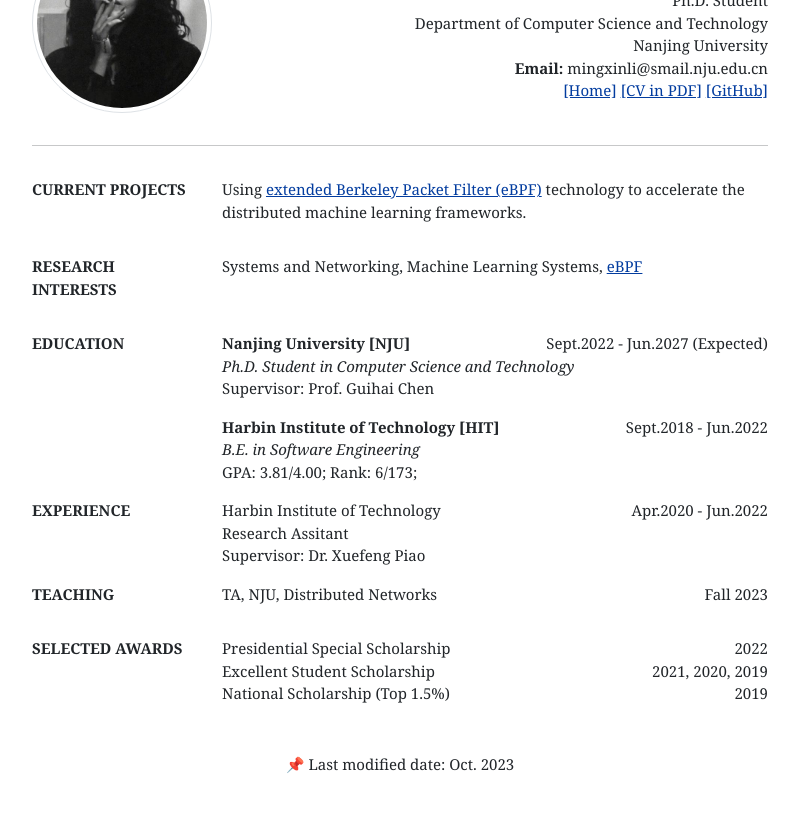
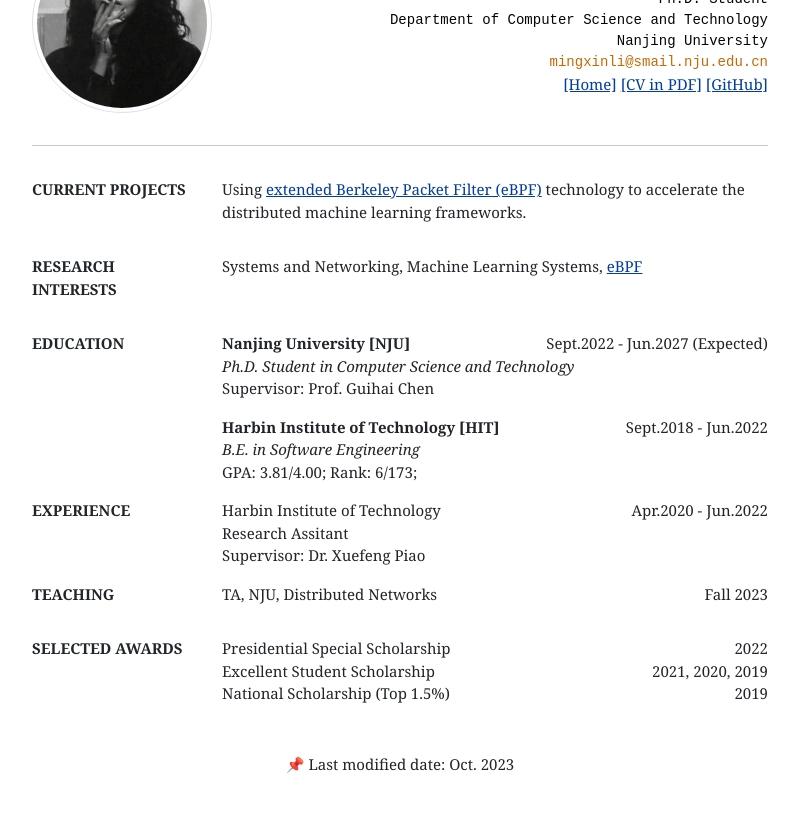
Before and after one commit to chasecheese/chasecheese.github.io, a plain HTML site: page index.html in a window 1280 px wide. Shown: the part 127-962 px from the top of the page, without its empty margins (240-1039 px from the left). Drawn offline with Linux system fonts and the light colour scheme.

Commit message:
add email

```diff
--- a/index.html
+++ b/index.html
@@ -38,10 +38,19 @@
     }
 
     p.intro {
-      font-family: "Fjalla One", "Georgia", "Helvetica Neue", Arial, sans-serif;
-      font-size: 15px;
+      font-family: monospace;
+      font-size: 14px;
+      color: #040404;
       margin: 0;
     }
+
+    p.email {
+      font-family: monospace;
+      font-size: 14px;
+      color: #c56900;
+      margin: 0;
+    }
+
 
     p.title {
       font-family: "Fjalla One", "Georgia", "Helvetica Neue", Arial, sans-serif;
@@ -110,7 +119,7 @@
               <p class="intro">Ph.D. Student</p>
               <p class="intro">Department of Computer Science and Technology</p>
               <p class="intro">Nanjing University</p>
-              <p class="intro"><b>Email:</b> mingxinli@smail.nju.edu.cn</p>
+              <p class="email">mingxinli@smail.nju.edu.cn</p>
               <span>
                 <a class="link" href="./index.html" style="color:#023c9f;">[Home]</a>
                 <a class="link" href="./files/resume_eng_concise.pdf"
```
